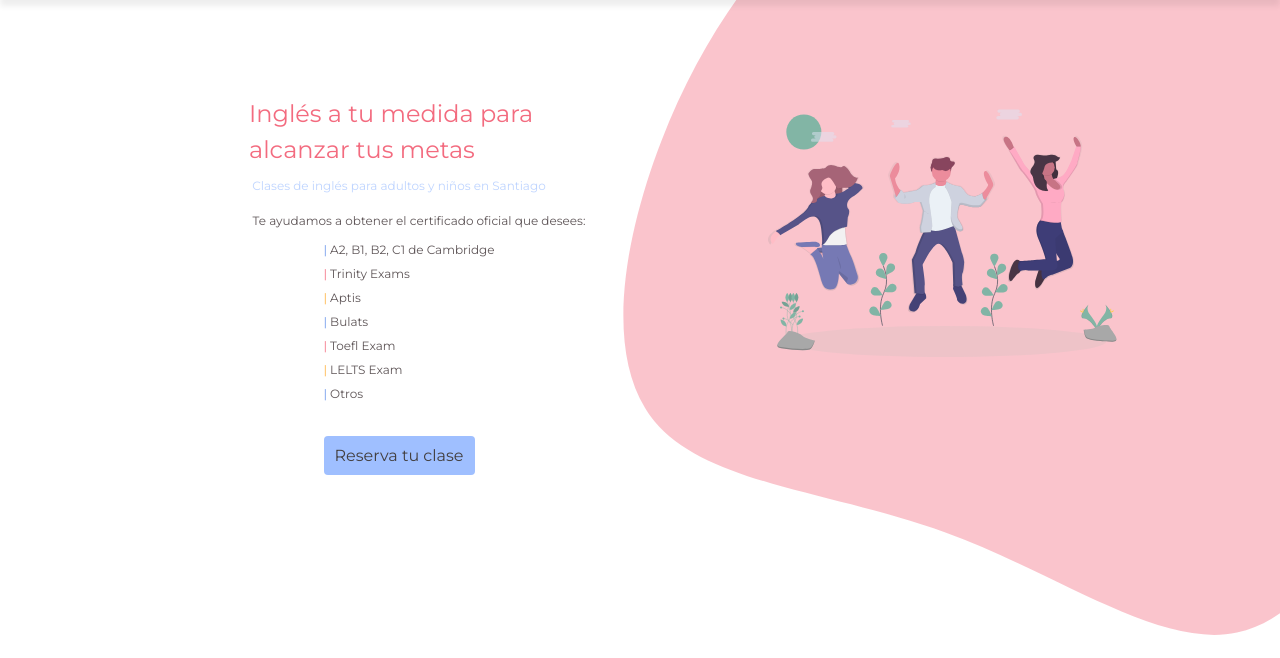
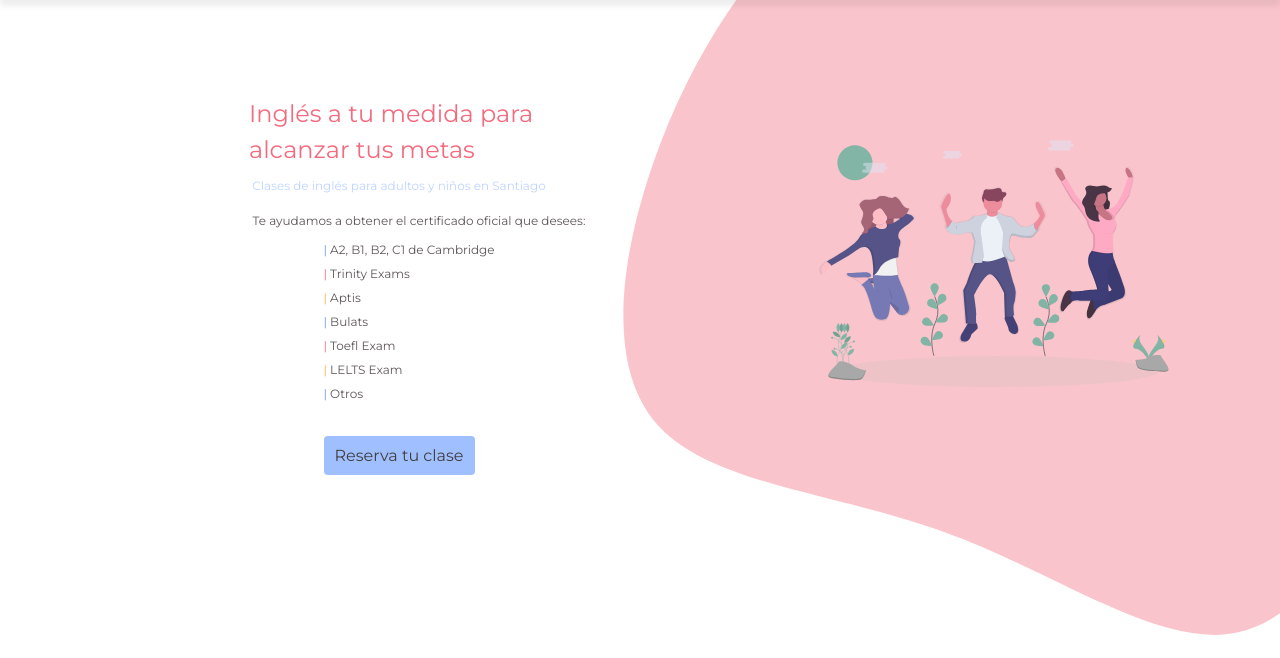
Before and after one commit to andreina-proyectos/english-homeland, a website: page docs/index.html in a window 1280 px wide. Shown: the part 102-760 px from the top of the page. Drawn offline with nearby package versions, Linux system fonts and the light colour scheme; some packages are replaced by stand-ins of ours; files that its build step writes are made by us from their sources.

Commit message:
Change media quuery of hero in order to adapt correctly on big screens

```diff
--- a/_src/assets/scss/partials/_hero.scss
+++ b/_src/assets/scss/partials/_hero.scss
@@ -193,8 +193,8 @@
   .hero__image {
     max-width: 70%;
     height: auto;
-    top:35%;
-    right: 30%;
+    top:40%;
+    right: 20%;
   }
 }
 
@@ -219,17 +219,20 @@
 }
 
 
-@media screen and (min-width: 374px) and (max-width: 999px) {
+@media screen and (min-width: 455px) and (max-width: 999px) {
   .hero__container {
-    height: 85vh;
+    height: 88vh;
     overflow-x: hidden;
     overflow-y: hidden;
+  }
+  .hero__blob {
+    transform: scale(1.7);
   }
 }
 
 @media screen and (min-width: 1000px) {
   .hero__container {
-    height: 80vh;
+    height: 90vh;
     overflow-x: hidden;
     overflow-y: hidden;
   }
```
